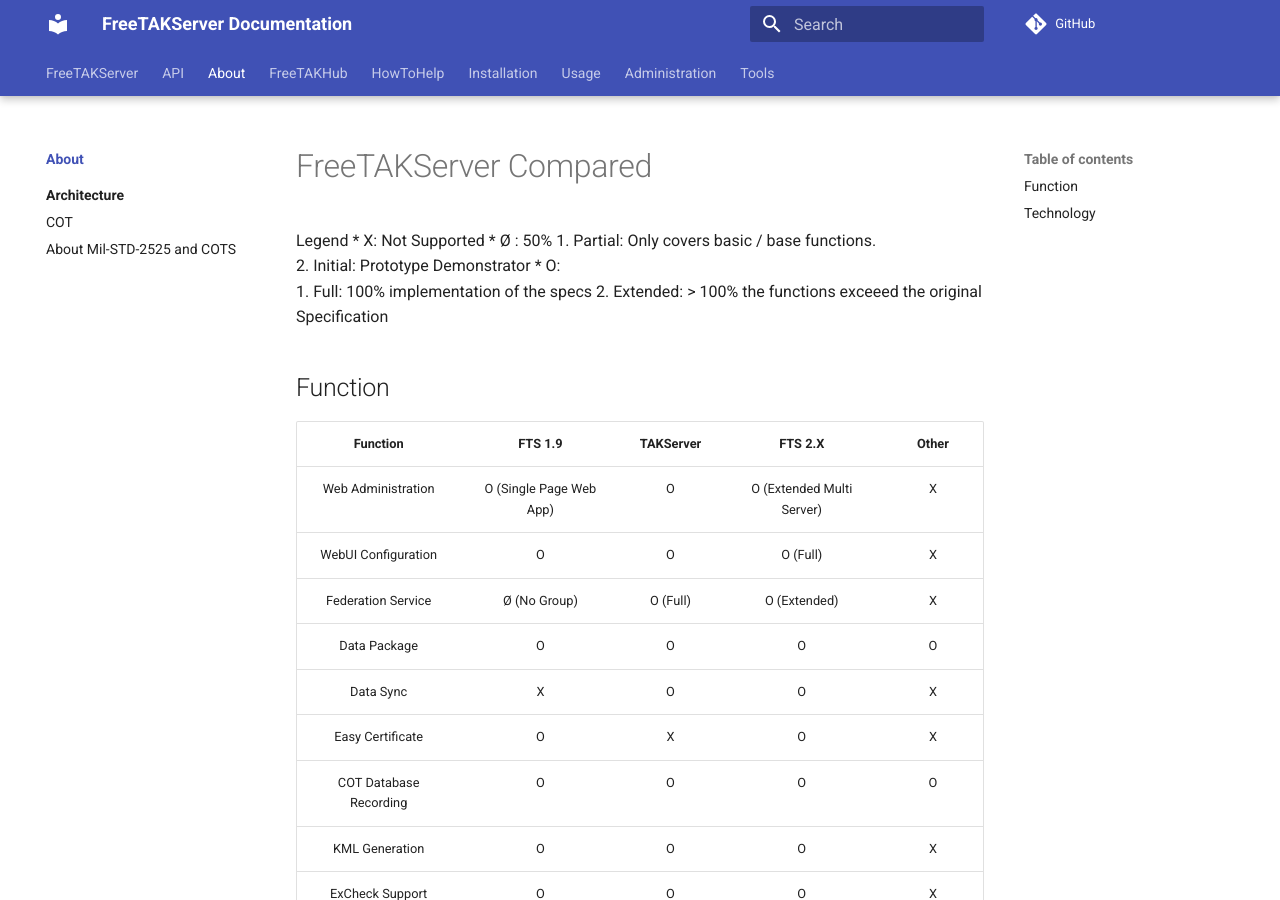
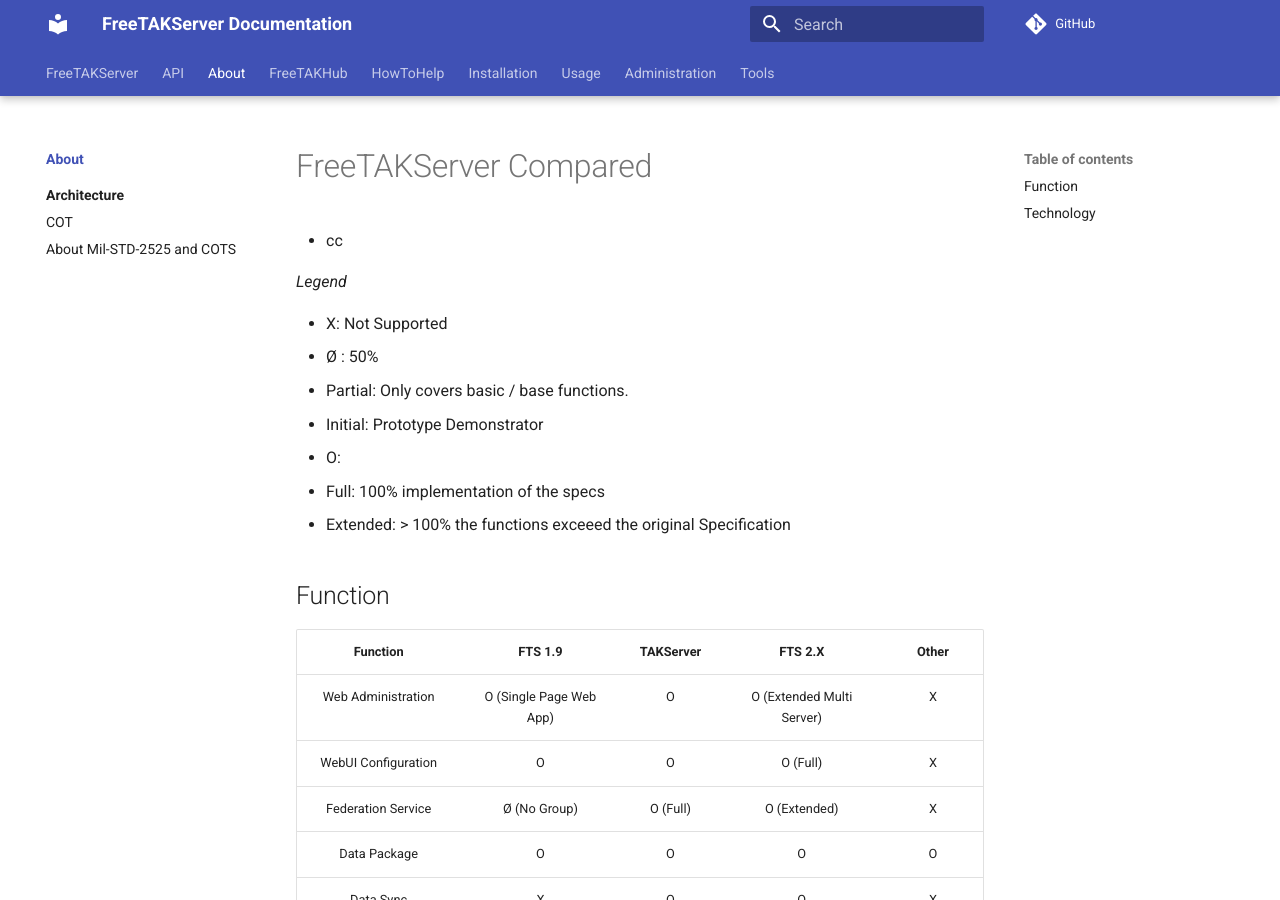
Before and after one commit to FreeTAKTeam/FreeTAKServer-User-Docs, an MkDocs documentation site: the page built from docs/docs/About/FeaturesCompared.md, in a window 1280 px wide and 900 px high. Built offline with MkDocs 1.6.1 and Material for MkDocs 9.7.7, drawn with Linux system fonts in a browser that asks for light colours; comment, search, counter and statistics services are not loaded; the version menu is left out.

Commit message:
Update FeaturesCompared.md

```diff
--- a/docs/docs/About/FeaturesCompared.md
+++ b/docs/docs/About/FeaturesCompared.md
@@ -1,13 +1,15 @@
 # FreeTAKServer Compared
+* cc
 
-Legend
- * X: Not Supported
- * Ø : 50%
- 1. Partial: Only covers basic / base functions.
- 2. Initial: Prototype Demonstrator
- * O:
- 1. Full: 100% implementation of the specs
- 2. Extended: > 100% the functions exceeed the original Specification
+*Legend*
+
+*  X: Not Supported
+*  Ø : 50%
+1. Partial: Only covers basic / base functions.
+2. Initial: Prototype Demonstrator
+* O:
+1. Full: 100% implementation of the specs
+2. Extended: > 100% the functions exceeed the original Specification
 
 ## Function
 | Function                 |  FTS 1.9                 |  TAKServer   | FTS 2.X                    | Other        |
```
